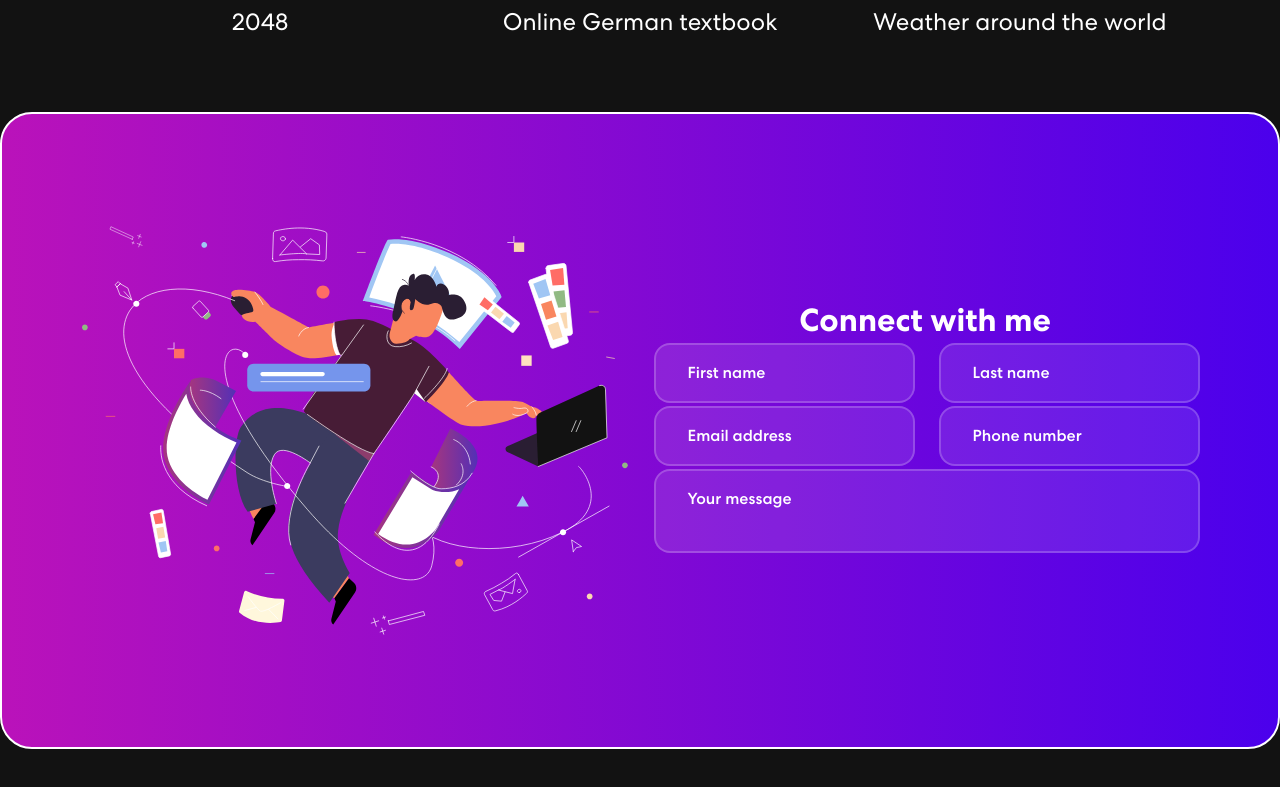
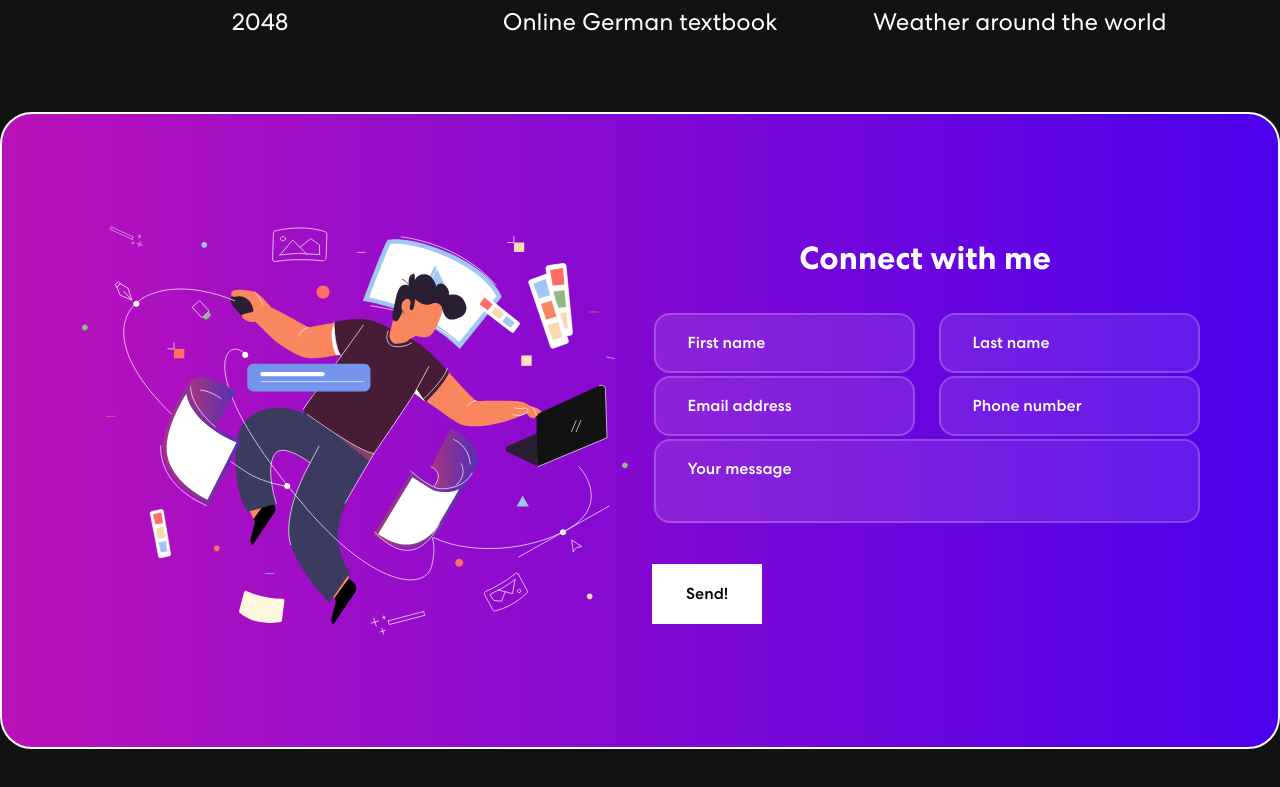
Before and after one commit to IgorIvanter/portfolio-website, a React (Create React App) app: page / in a window 1280 px wide. Shown: the part 1642-2429 px from the top of the page. Built offline with nearby package versions, Linux system fonts and the light colour scheme.

Commit message:
added the send button

```diff
--- a/src/App.css
+++ b/src/App.css
@@ -226,6 +226,7 @@ span.navbar-text {
 
 #contact h2 {
 	font-size: 2rem !important;
+	margin: 2rem 0
 }
 
 #contact form input, #contact form textarea {
@@ -239,6 +240,14 @@ span.navbar-text {
 	color: white;
 	width: 100%;
 	resize: none;
+}
+
+#contact form button {
+	color: black !important;
+	background-color: white;
+	border: 2px solid white;
+	padding: 1rem 2rem !important;
+	margin: 2rem 0;
 }
 
 ::placeholder { /* Chrome, Firefox, Opera, Safari 10.1+ */
--- a/src/components/Contact.js
+++ b/src/components/Contact.js
@@ -22,8 +22,15 @@ function Contact() {
         })
     }
 
-    const handleSubmit = () => {
-
+    const handleSubmit = async (e) => {
+        e.preventDefault()
+        let response = await fetch("https://localhost:5000/contact", {
+            method: "POST",
+            headers: {
+                "Content-Type": "Application/json;charset=utf-8"
+            },
+            body: JSON.stringify(formDetails)
+        })
     }
 
     return (
@@ -82,6 +89,13 @@ function Contact() {
                                     onChange={event => onFormUpdate("message", event.target.value)} />
                                 </Col>
                             </Row>
+                            <Row>
+                                <Col className="justify-content-center">
+                                    <button>
+                                        Send!
+                                    </button>
+                                </Col>
+                            </Row>
                         </form>
                     </Col>
                 </Row>
```
